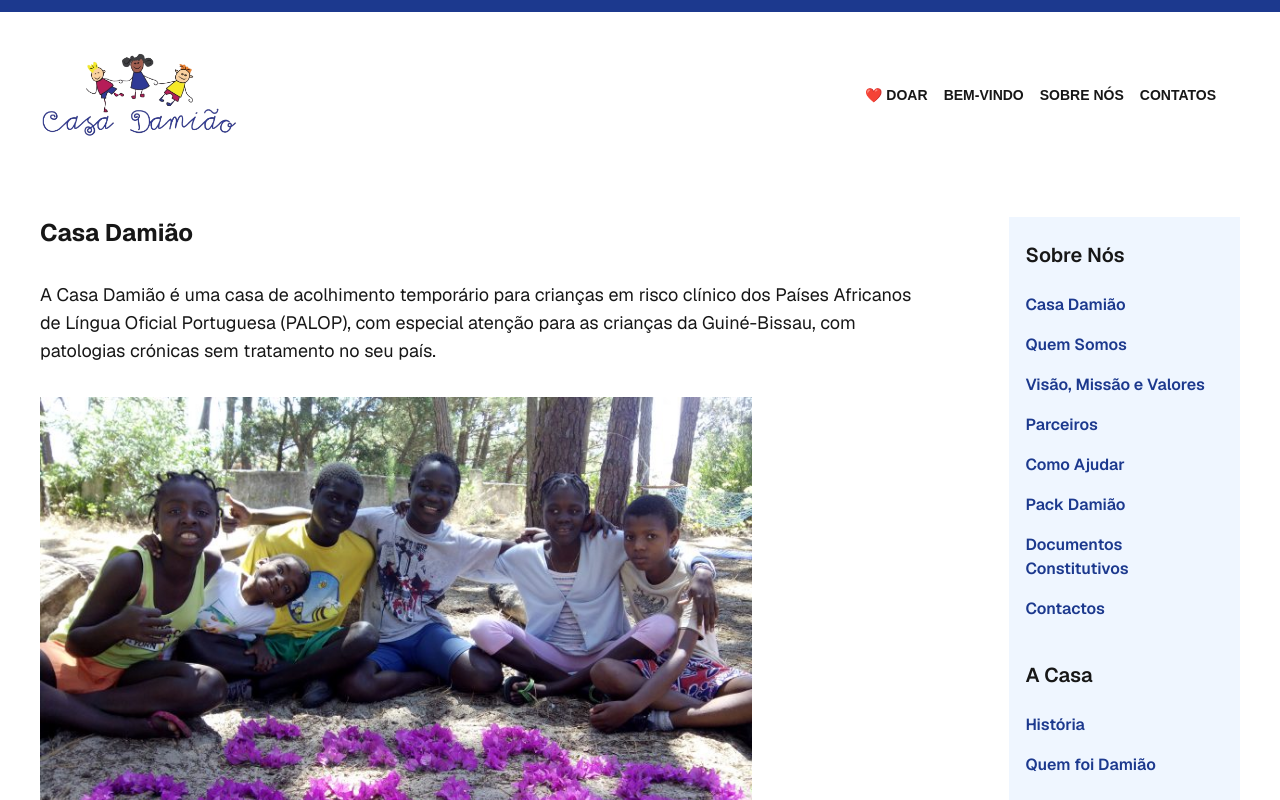
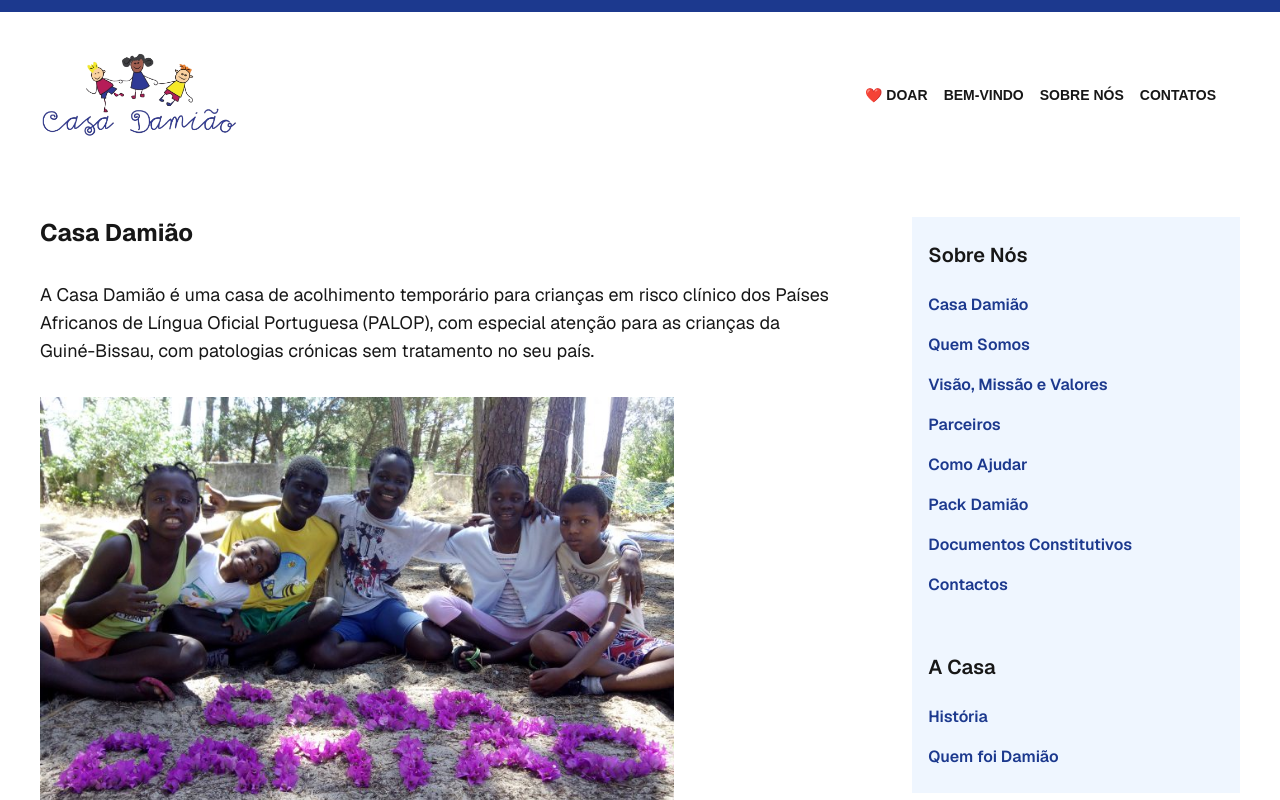
Before and after one commit to jcostadev23/casadamiao, a Next.js app: page /casadamiao in a window 1280 px wide. Shown: the top 800 px of the page. Built offline with nearby package versions, Linux system fonts and the light colour scheme.

Commit message:
New component Main menu

```diff
--- a/src/app/SideMenu/index.tsx
+++ b/src/app/SideMenu/index.tsx
@@ -1,52 +1,10 @@
-import { BASE_URL } from "../components/utils";
+import MainMenu from "../components/NavBar/Main";
 
 const SideMenu = () => {
   return (
-    <div className="self-start py-6 px-4 w-full md:w-1/4 bg-blue-50">
+    <div className="self-start py-6 px-4 w-full md:w-2/5 lg:w-2/5 bg-blue-50">
       <h2 className="text-xl mb-6 font-semibold">Sobre Nós</h2>
-      <div className="flex flex-col gap-4">
-        <a href={`${BASE_URL}casadamiao/`}>
-          <span className="font-semibold text-blue-900 ">Casa Damião</span>
-        </a>
-        <a href={`${BASE_URL}quem-somos/`}>
-          <span className="font-semibold text-blue-900 ">Quem Somos</span>
-        </a>
-        <a href={`${BASE_URL}visao-missao-e-valores/`}>
-          <span className="font-semibold text-blue-900 ">
-            Visão, Missão e Valores
-          </span>
-        </a>
-        <a href={`${BASE_URL}parceiros/`}>
-          <span className="font-semibold text-blue-900 ">Parceiros</span>
-        </a>
-        <a href={`${BASE_URL}ajudar/`}>
-          <span className="font-semibold text-blue-900 ">Como Ajudar</span>
-        </a>
-        <a href={`${BASE_URL}encomendas-de-bolos/`}>
-          <span className="font-semibold text-blue-900 ">Pack Damião</span>
-        </a>
-        <a href={`${BASE_URL}documentos-constitutivos/`}>
-          <span className="font-semibold text-blue-900 ">
-            Documentos Constitutivos
-          </span>
-        </a>
-        <a href={`${BASE_URL}contatos/`}>
-          <span className="font-semibold text-blue-900 ">Contactos</span>
-        </a>
-      </div>
-      <div className="mt-10">
-        <h2 className="text-xl mb-6 font-semibold">A Casa</h2>
-        <div className="flex flex-col gap-4">
-          <a href={`${BASE_URL}historia-2/`}>
-            <span className="font-semibold text-blue-900 ">História</span>
-          </a>
-          <a href={`${BASE_URL}quem-foi-damiao/`}>
-            <span className="font-semibold text-blue-900 ">
-              Quem foi Damião
-            </span>
-          </a>
-        </div>
-      </div>
+      <MainMenu onNavBar={false} />
     </div>
   );
 };
--- /dev/null
+++ b/src/app/components/NavBar/Main.tsx
@@ -0,0 +1,71 @@
+import { BASE_URL } from "../utils";
+
+type Props = {
+  onNavBar: boolean;
+};
+
+const MainMenu: React.FC<Props> = ({ onNavBar }) => {
+  const className = !onNavBar
+    ? "font-semibold text-blue-900 hover:opacity-50 "
+    : "px-4";
+  return (
+    <nav
+      className={
+        onNavBar ? "custom-nav flex flex-col gap-4" : "flex flex-col gap-4"
+      }
+    >
+      <a href={`${BASE_URL}casadamiao/`}>
+        <span className={className}>Casa Damião</span>
+      </a>
+      <a href={`${BASE_URL}quem-somos/`}>
+        <span className={className}>Quem Somos</span>
+      </a>
+      <a href={`${BASE_URL}visao-missao-e-valores/`}>
+        <span className={className}>Visão, Missão e Valores</span>
+      </a>
+      <a href={`${BASE_URL}parceiros/`}>
+        <span className={className}>Parceiros</span>
+      </a>
+      <a href={`${BASE_URL}ajudar/`}>
+        <span className={className}>Como Ajudar</span>
+      </a>
+      <a href={`${BASE_URL}encomendas-de-bolos/`}>
+        <span className={className}>Pack Damião</span>
+      </a>
+      <a href={`${BASE_URL}documentos-constitutivos/`}>
+        <span className={className}>Documentos Constitutivos</span>
+      </a>
+      <a href={`${BASE_URL}contatos/`}>
+        <span className={className}>Contactos</span>
+      </a>
+      {onNavBar ? (
+        <>
+          <a href={`${BASE_URL}historia-2/`}>
+            <span className={className}>História</span>
+          </a>
+          <a href={`${BASE_URL}quem-foi-damiao/`}>
+            <span className={className}>Quem foi Damião</span>
+          </a>
+        </>
+      ) : (
+        <div className="mt-10">
+          <h2 className="text-xl mb-6 font-semibold">A Casa</h2>
+          <div className="flex flex-col gap-4">
+            <a href={`${BASE_URL}historia-2/`}>
+              <span className="font-semibold text-blue-900 hover:opacity-50">
+                História
+              </span>
+            </a>
+            <a href={`${BASE_URL}quem-foi-damiao/`}>
+              <span className="font-semibold text-blue-900 hover:opacity-50 ">
+                Quem foi Damião
+              </span>
+            </a>
+          </div>
+        </div>
+      )}
+    </nav>
+  );
+};
+
+export default MainMenu;
```
